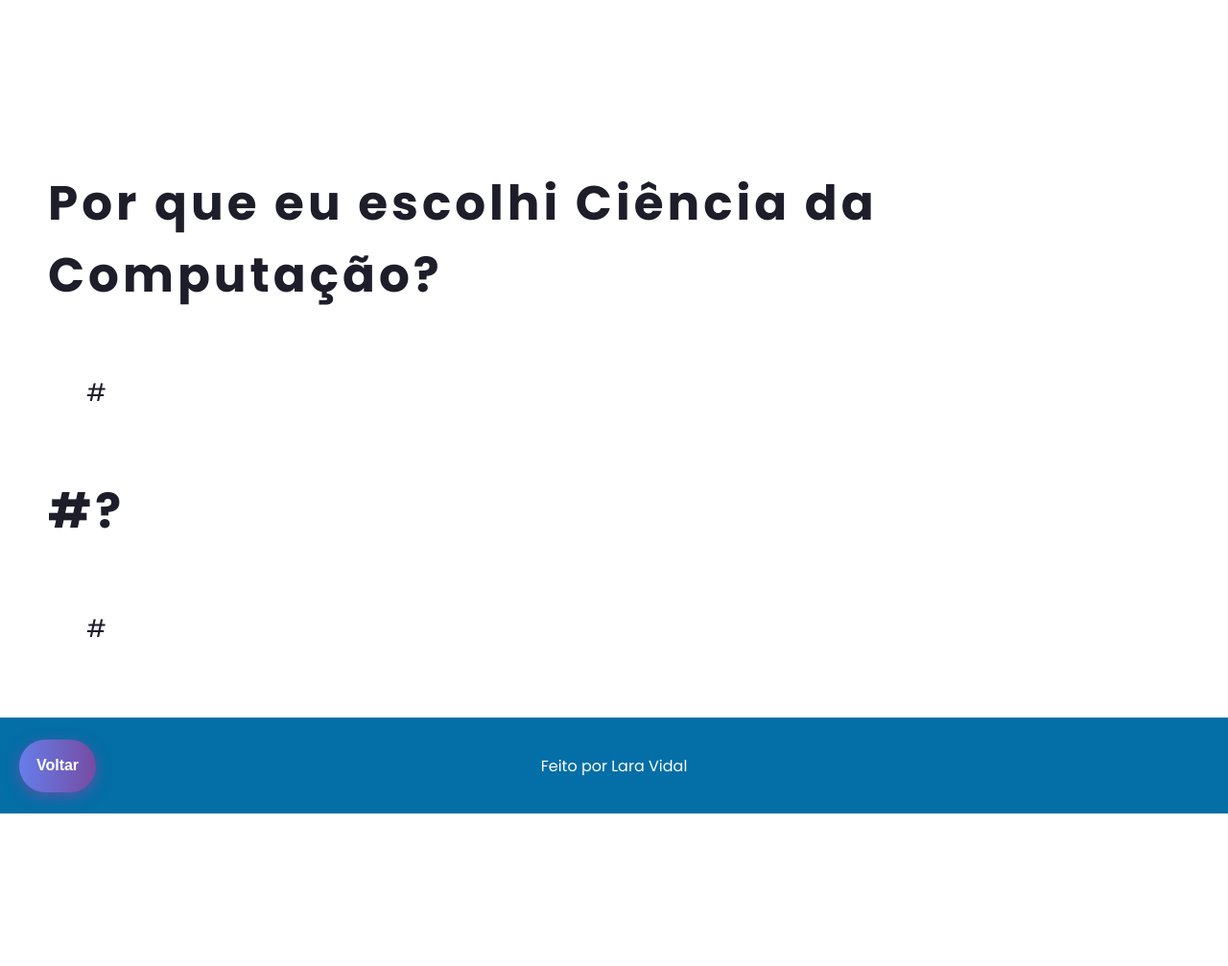
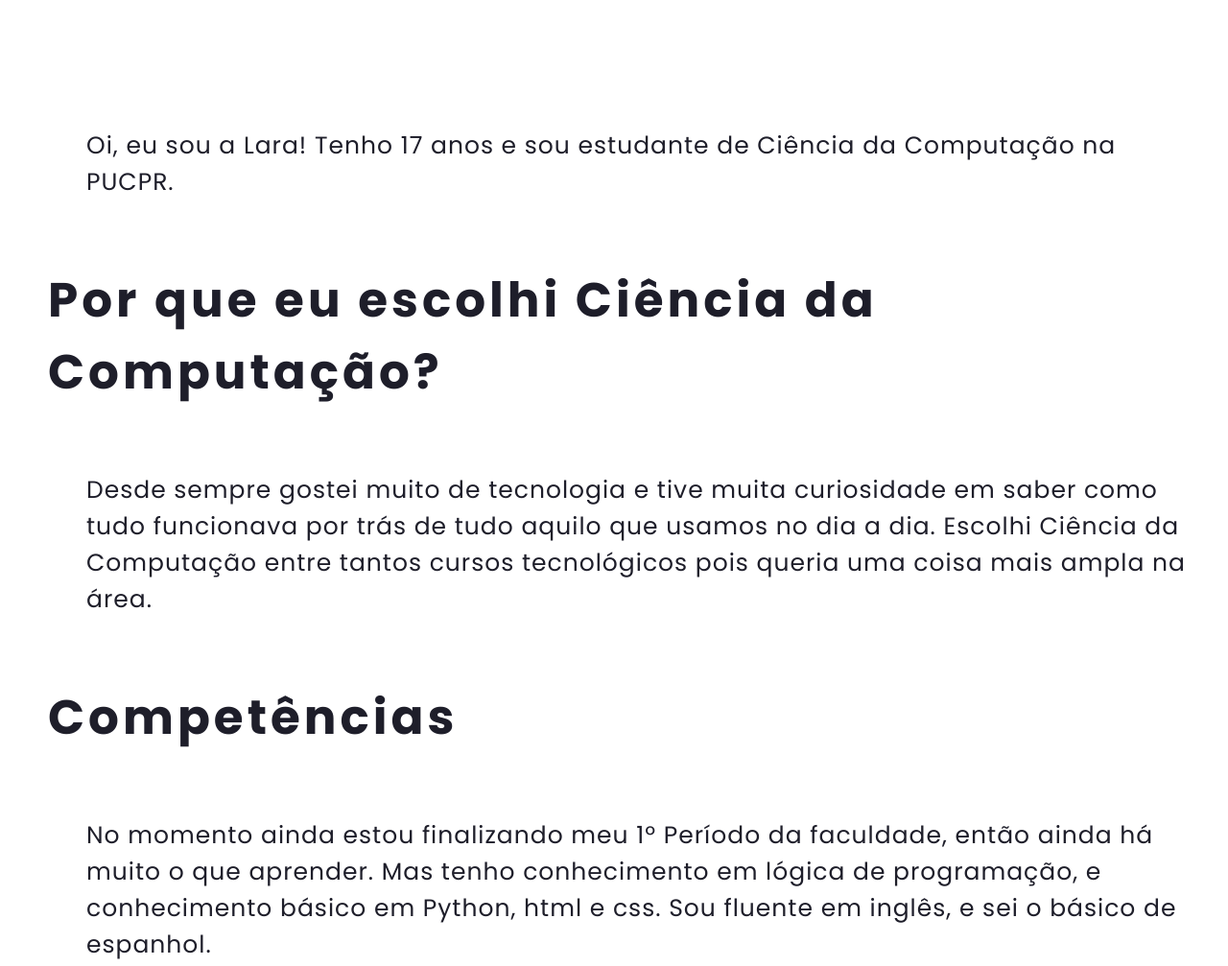
Before and after one commit to larafcv/laravidal, a plain HTML site: page paginas/sobre.html in a window 1280 px wide. Shown: the part 740-1747 px from the top of the page at 96% size. Before the commit the page ends 1588 px from the top, so only its background shows below. Drawn offline with Linux system fonts and the light colour scheme.

Commit message:
Update sobre.html

```diff
--- a/paginas/sobre.html
+++ b/paginas/sobre.html
@@ -44,17 +44,20 @@
     </header>
     <main class=container>
         <div class="text-container">
+            <div class="textos">
+                <p>Oi, eu sou a Lara! Tenho 17 anos e sou estudante de Ciência da Computação na PUCPR.  </p>
+            </div>
             <div class="titles">
                 <h4>Por que eu escolhi Ciência da Computação?</h4>
             </div>
             <div class="textos">
-                <p># </p>
+                <p>Desde sempre gostei muito de tecnologia e tive muita curiosidade em saber como tudo funcionava por trás de tudo aquilo que usamos no dia a dia. Escolhi Ciência da Computação entre tantos cursos tecnológicos pois queria uma coisa mais ampla na área.</p>
             </div>
             <div class="titles">
-                <h4>#?</h4>
+                <h4>Competências</h4>
             </div>
             <div class="textos">
-                <p># </p>
+                <p>No momento ainda estou finalizando meu 1º Período da faculdade, então ainda há muito o que aprender. Mas tenho conhecimento em lógica de programação, e conhecimento básico em Python, html e css. Sou fluente em inglês, e sei o básico de espanhol. </p>
             </div>
         </div>
     </main>
```
